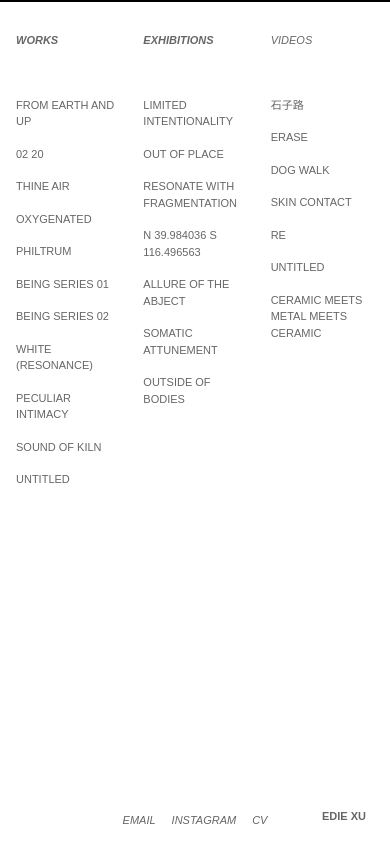
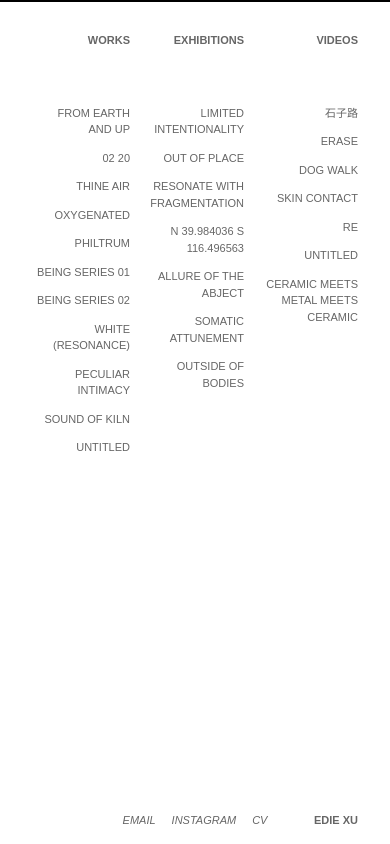
Before and after one commit to dan-jpeg/edie-xu-v2, a React (Vite) app: page / in a window 390 px wide. Built offline with nearby package versions, Linux system fonts and the light colour scheme; a web font is replaced by a local one.

Commit message:
mobile tweakibng

```diff
--- a/src/MobileHome.jsx
+++ b/src/MobileHome.jsx
@@ -24,18 +24,18 @@ const MobileHome = () => {
   return (
     <div className="pt-8 font-alte-haas pb-32">
       {/* Page header */}
-      <div className="px-6 fixed bottom-4 w-screen  ">
+      <div className="px-8 fixed bottom-3 w-screen  ">
         <div className="flex w-full place-items-end justify-end flex-row">
           <h1 className="text-[11px] font-bold mb-1">EDIE XU</h1>
         </div>
       </div>
 
       {/* 3-column grid layout */}
-      <div className="grid grid-cols-3 gap-6 px-4">
+      <div className="grid grid-cols-3 gap-4 px-8">
         {/* Works column */}
-        <div className="content-column">
-          <h2 className="italic text-[11px] font-bold mb-12">WORKS</h2>
-          <div className="flex flex-col space-y-3">
+        <div className="content-column w-full  place-items-end">
+          <div className="flex flex-col text-right place-self-start space-y-2">
+            <h2 className=" text-[11px] font-bold mb-12">WORKS</h2>
             {sortedContent
               .filter((item) => item.type === "project")
               .map((item, index) => (
@@ -45,9 +45,9 @@ const MobileHome = () => {
         </div>
 
         {/* Exhibitions column */}
-        <div className="content-column">
-          <h2 className="italic text-[11px] font-bold mb-12">EXHIBITIONS</h2>
-          <div className="flex flex-col space-y-3">
+        <div className="content-column place-items-end">
+          <div className="flex flex-col text-right space-y-2">
+            <h2 className=" text-[11px] font-bold mb-12">EXHIBITIONS</h2>
             {sortedContent
               .filter((item) => item.type === "exhibition")
               .map((item, index) => (
@@ -57,9 +57,9 @@ const MobileHome = () => {
         </div>
 
         {/* Videos column */}
-        <div className="content-column">
-          <h2 className="italic text-[11px] mb-12">VIDEOS</h2>
-          <div className="flex flex-col space-y-3">
+        <div className="content-column place-items-end">
+          <div className="flex flex-col text-right space-y-2">
+            <h2 className=" text-[11px] font-bold mb-12">VIDEOS</h2>
             {sortedContent
               .filter((item) => item.type === "video")
               .map((item, index) => (
@@ -74,8 +74,17 @@ const MobileHome = () => {
 
 // Mobile grid item component
 const MobileGridItem = ({ item }) => {
+  // For videos, simply use the safeTitle
+  const getPath = () => {
+    if (item.type === "video" && item.safeTitle) {
+      return `/${item.type}/${slugify(item.safeTitle)}`;
+    } else {
+      return `/${item.type}/${slugify(item.title)}`;
+    }
+  };
+
   return (
-    <Link to={`/${item.type}/${slugify(item.title)}`} className="block">
+    <Link to={getPath()} className="block">
       <motion.div
         initial={{ opacity: 0 }}
         animate={{ opacity: 1 }}
--- a/src/components/ExhibitionSpread.jsx
+++ b/src/components/ExhibitionSpread.jsx
@@ -101,11 +101,11 @@ export const ExhibitionDefaultSpread = ({ exhibition }) => {
   return (
     <div className="exhibition-spread-container flex flex-col items-end text-right gap-4 pb-16 md:pb-0">
       <div></div>
-      <p className="pb-2  w-full m-0 md:fixed md:bottom-[50vh]  uppercase text-[20px]  md:right-[5vw] ">
-        {title}
-      </p>
 
-      <div className="   place-content-end ml-4 pt-[calc(100vh-220px)]">
+      <div className="   place-content-end ml-4 pt-[calc(100vh-800px)]">
+        <p className="pb-2 w-full m-0 capitalize text-[12px]  font-bold text-center">
+          {title}
+        </p>
         <p className=" pb-2 place-s not-italic">{location}</p>
         <p className=" pb-3 not-italic m-0">{date}</p>
       </div>
--- a/src/components/FromEarthAndUp.jsx
+++ b/src/components/FromEarthAndUp.jsx
@@ -9,7 +9,7 @@ const FromEarthAndUp = () => {
   return (
     <div className="displayed-project-container cursor-default scrollbar-hide pb-20 md:pb-0">
       <div className="displayed-title-container text-center">
-        <div className="work-included-container">
+        <div className="work-included-container pb-14">
           <p className="work-included-title italic pb-10 text-sm ">
             FROM EARTH AND UP
           </p>
--- a/src/data/projects-and-videos.js
+++ b/src/data/projects-and-videos.js
@@ -326,7 +326,7 @@ const videos = [
   {
     id: "v1",
     title: "石子路",
-    safeTitle: "gravel-road",
+    safeTitle: "gravelroad",
     year: "2023",
     duration: "7 Min",
     videoUrl:
```
